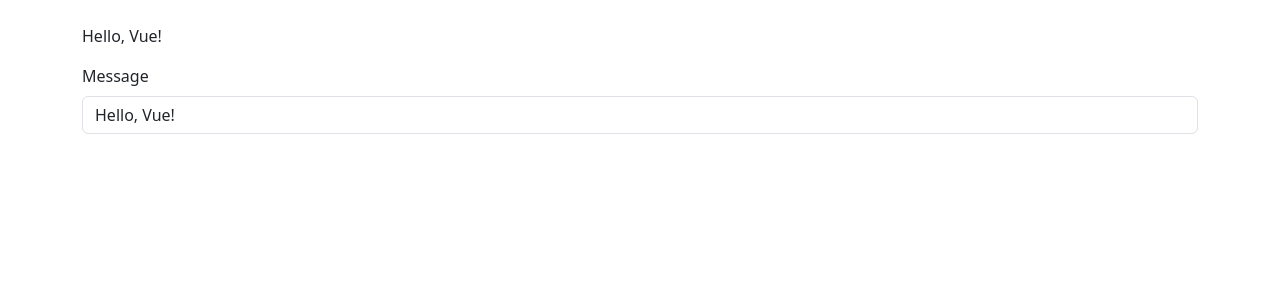
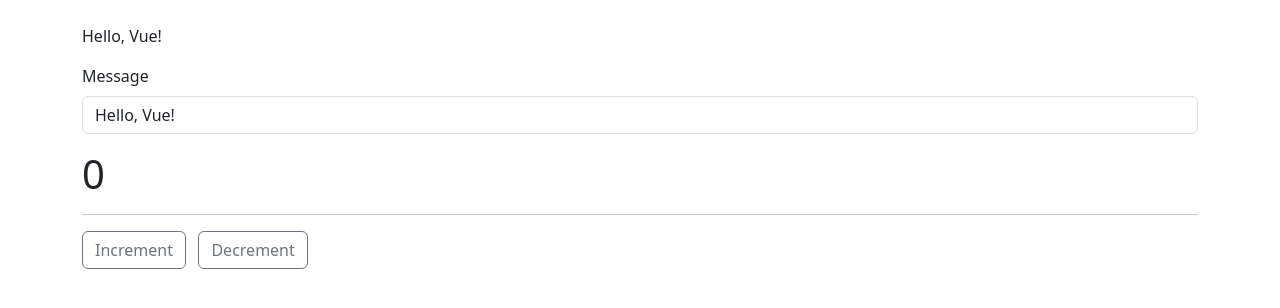
Before and after one commit to thercpery/vueCourse, a plain HTML site: page index.html in a window 1280 px wide. Drawn offline with nearby package versions, Linux system fonts and the light colour scheme.

Commit message:
added increment and decrement buttons and their functionalities

```diff
--- a/index.html
+++ b/index.html
@@ -27,19 +27,44 @@
                 </div>
             </div>
         </div>
+        <div class="row">
+            <div class="col">
+                <h1>{{ counter }}</h1>
+                <hr>
+                <button
+                    v-on:click="incrementCounter"
+                    class="btn btn-outline-secondary">
+                    Increment
+                </button>
+                &nbsp;
+                <button
+                    v-on:click="decrementCounter"
+                    class="btn btn-outline-secondary">
+                    Decrement
+                </button>
+            </div>
+        </div>
     </div>
 
     <script src="https://cdn.jsdelivr.net/npm/vue@3.2.47/dist/vue.global.min.js"></script>
     <script>
         let data = {
             message: 'Hello, Vue!',
-            fish: 'Fish',
+            counter: 0,
         };
 
         const vm = Vue.createApp({
             data() {
                 return data;
-            }
+            },
+            methods: {
+                incrementCounter() {
+                    this.counter++;
+                },
+                decrementCounter() {
+                    this.counter--;
+                },
+            },
         }).mount('#app');
     </script>
 </body>
```
